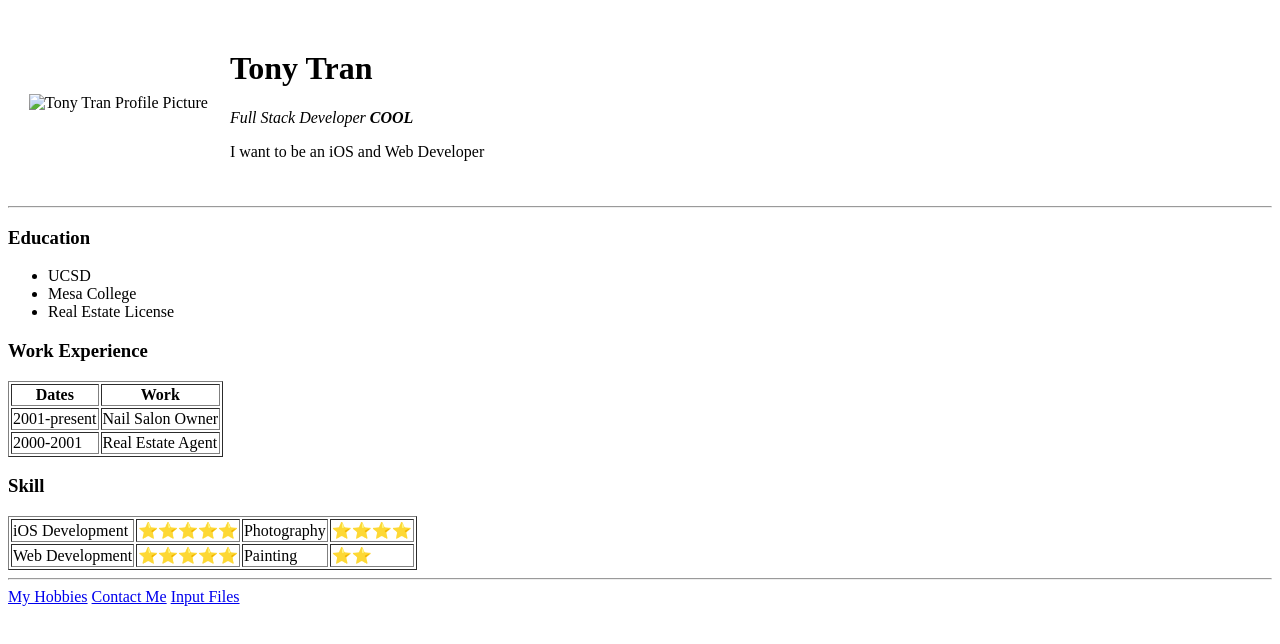
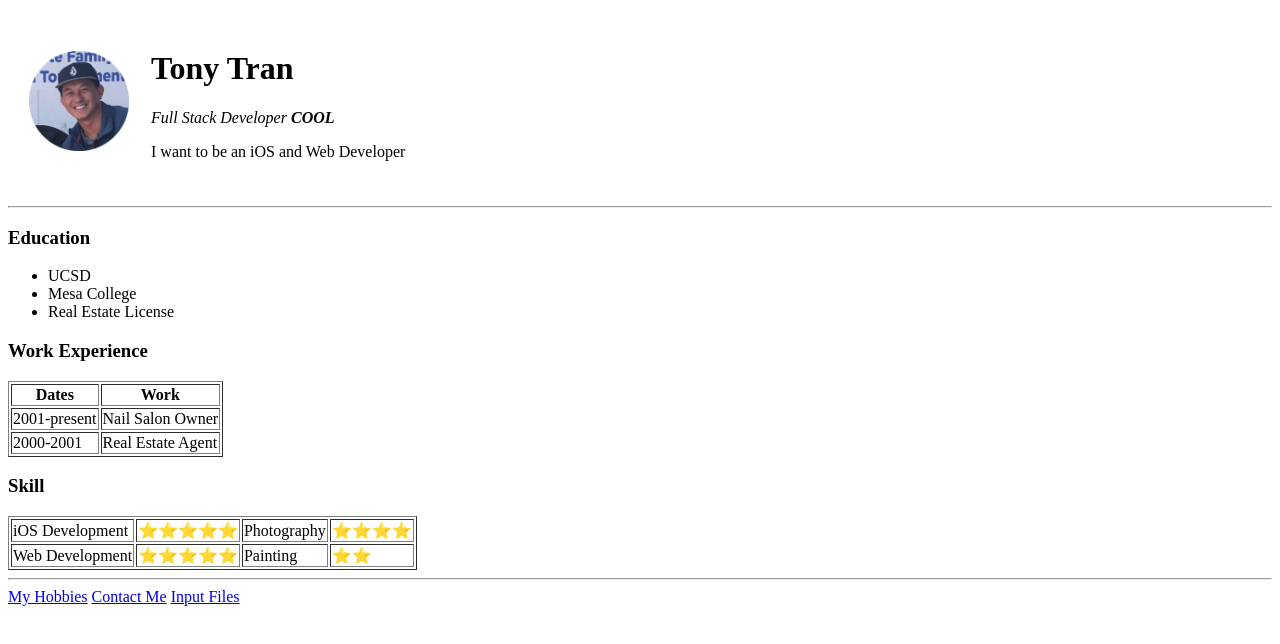
Before and after one commit to tuansd/cv, a plain HTML site: page index.html in a window 1280 px wide. Drawn offline with Linux system fonts and the light colour scheme.

Commit message:
Update index.html

```diff
--- a/index.html
+++ b/index.html
@@ -7,7 +7,7 @@
   <body>
     <table cellspacing="20">
       <tr>
-        <td><img src="tony-pic.png" height="100" alt="Tony Tran Profile Picture"></td>
+        <td><img src="images/tony-pic.png" height="100" alt="Tony Tran Profile Picture"></td>
         <td><h1>Tony Tran</h1>
         <p><em>Full Stack Developer <strong>COOL</strong> </em></p>
         <p>I want to be an iOS and Web Developer</p></td>
```
